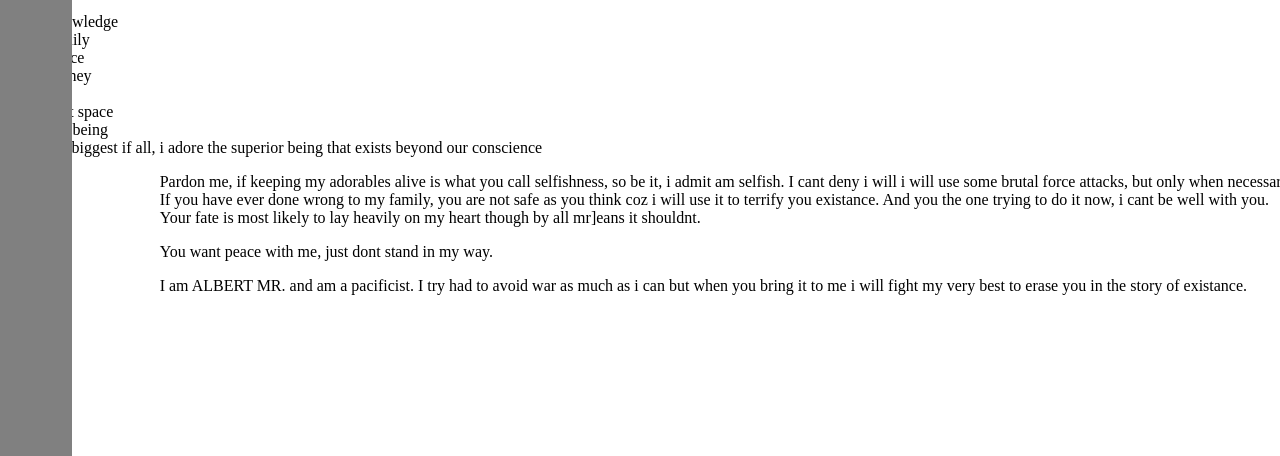
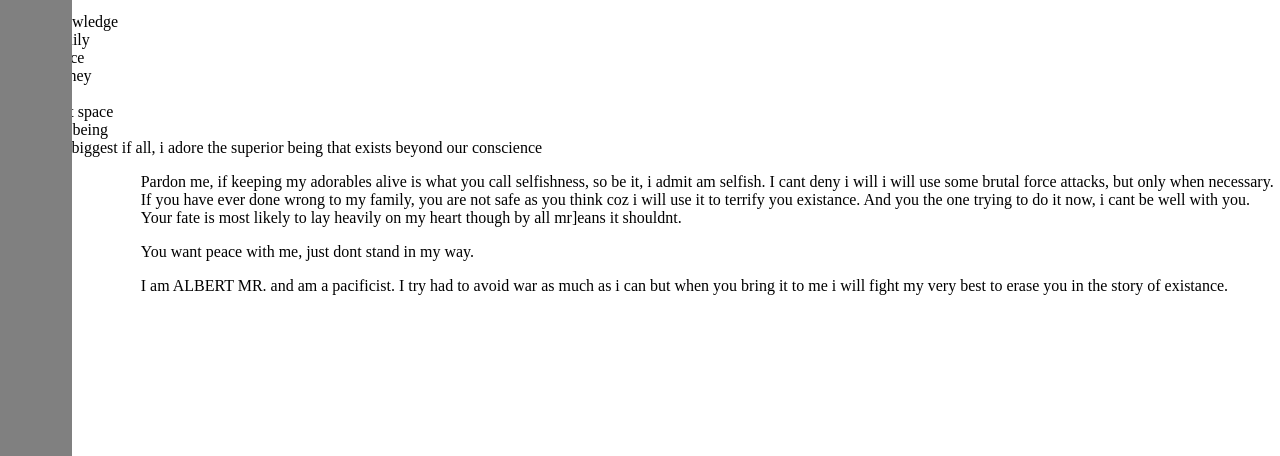
Before and after one commit to albertking449-pixel/ANONYMOUS, a plain HTML site: page index.html in a window 1280 px wide. Shown: the part 344-800 px from the top of the page. Drawn offline with Linux system fonts and the light colour scheme.

Commit message:
Update index.html

```diff
--- a/index.html
+++ b/index.html
@@ -10,7 +10,7 @@
         }
         p{
             width: 90%;
-            margin-left: 12%;
+            margin-left: 10.5%;
             margin-right: 4%;
         }
     </style>
```
